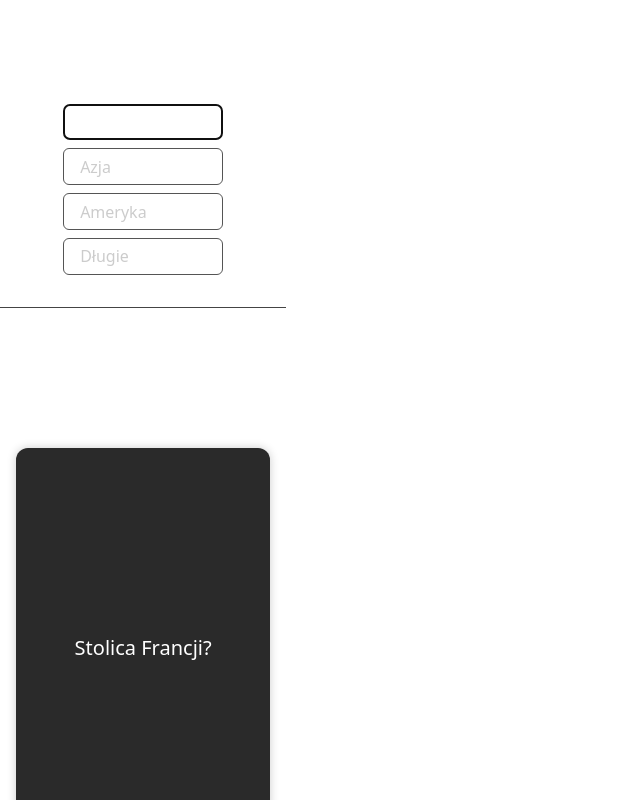
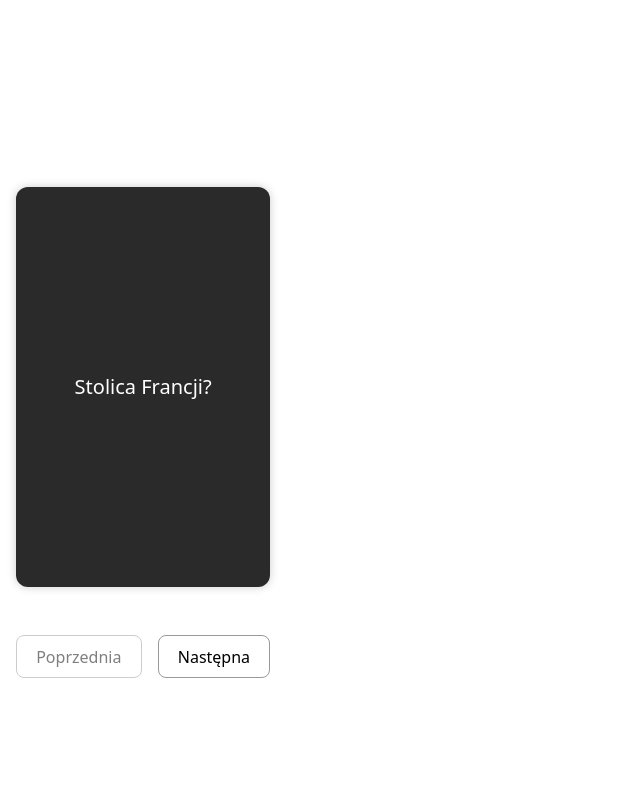
Before and after one commit to MateuszLyski/fiszki-app, a React (Vite) app: page / in a window 1280 px wide. Both pictures are taken after a click on the button "Europa". Shown: the top 800 px of the page, without its empty margins (0-640 px from the left). Built offline with nearby package versions, Linux system fonts and the light colour scheme.

Commit message:
Only scroll11

```diff
--- a/index.html
+++ b/index.html
@@ -4,6 +4,7 @@
     <meta charset="UTF-8" />
     <link rel="icon" type="image/png" href="/favicon.png" />
     <meta name="viewport" content="width=device-width, initial-scale=1.0, maximum-scale=1.0, user-scalable=no">
+    <meta name="viewport" content="width=device-width, initial-scale=1.0">
     <title>Fiszki</title>
   </head>
   <body>
--- a/src/App.jsx
+++ b/src/App.jsx
@@ -17,10 +17,15 @@ const allSets = {
 
 function App() {
   const [category, setCategory] = useState('europa');
+  const [isActive, setIsActive] = useState(false); // czy użytkownik wszedł w zestaw
   const [flashcards, setFlashcards] = useState(allSets[category]);
   const [index, setIndex] = useState(0);
   const [isFinished, setIsFinished] = useState(false);
   const [direction, setDirection] = useState('next');
+  const handleSet = (name) => {
+  setCategory(name);
+  setIsActive(true); // przełącza widok na fiszki
+  };
 
   useEffect(() => {
     setFlashcards(allSets[category]);
@@ -51,7 +56,11 @@ function App() {
 
   return (
     <>
-      <Navbar currentSet={category} onSelect={setCategory} />
+      {!isActive && (
+        <Navbar currentSet={category} onSelect={handleSet} isActive={isActive} />
+      )}
+
+      {isActive && (
         <div style={containerStyle}>
           {isFinished ? (
             <>
@@ -60,7 +69,8 @@ function App() {
             </>
           ) : (
             <>
-            <div style={{ fontSize: '1.2rem', color: '#ffffff' }}>
+              <div style={{ display: 'flex', alignItems: 'center', gap: '1rem', color: '#ffffff' }}>
+                <button onClick={() => setIsActive(false)} style={backButtonStyle}>← Wróć</button>
                 {index + 1} / {flashcards.length}
               </div>
 
@@ -72,8 +82,11 @@ function App() {
               />
 
               <div style={{ display: 'flex', justifyContent: 'center', gap: '1rem', marginTop: '1.5rem' }}>
-              <button onClick={prevCard} disabled={index === 0}
-                style={{ ...buttonStyle, opacity: index === 0 ? 0.5 : 1 }}>
+                <button
+                  onClick={prevCard}
+                  disabled={index === 0}
+                  style={{ ...buttonStyle, opacity: index === 0 ? 0.5 : 1 }}
+                >
                   Poprzednia
                 </button>
                 {index === flashcards.length - 1 ? (
@@ -85,8 +98,10 @@ function App() {
             </>
           )}
         </div>
+      )}
     </>
   );
+
 }
 
 const containerStyle = {
@@ -115,4 +130,12 @@ const buttonStyle = {
   cursor: 'pointer'
 };
 
+const backButtonStyle = {
+  background: 'transparent',
+  color: '#ffffff',
+  border: 'none',
+  fontSize: '1rem',
+  cursor: 'pointer'
+};
+
 export default App;
--- a/src/Navbar.jsx
+++ b/src/Navbar.jsx
@@ -1,9 +1,13 @@
-export default function Navbar({ currentSet, onSelect }) {
+export default function Navbar({ currentSet, onSelect, isActive }) {
   const sets = ['Europa', 'Azja', 'Ameryka', 'Długie'];
 
   return (
     <nav style={navStyle}>
-      <h1 style={{ fontSize: '1.8rem', marginBottom: '1rem', color: '#ffffff' }}>Fiszki o krajach</h1>
+      <h1 style={{ fontSize: '1.8rem', marginBottom: '1rem', color: '#ffffff' }}>
+        Fiszki o krajach
+      </h1>
+
+      {!isActive && (
         <div style={{ display: 'flex', flexDirection: 'column', gap: '0.5rem' }}>
           {sets.map((set) => (
             <button
@@ -24,9 +28,11 @@ export default function Navbar({ currentSet, onSelect }) {
             </button>
           ))}
         </div>
+      )}
     </nav>
   );
 }
+
 
 const navStyle = {
   width: '100%',
```
Also changed, not shown: src/index.css (line endings or trailing spaces). Lines whose indentation alone changed are shown as unchanged.
